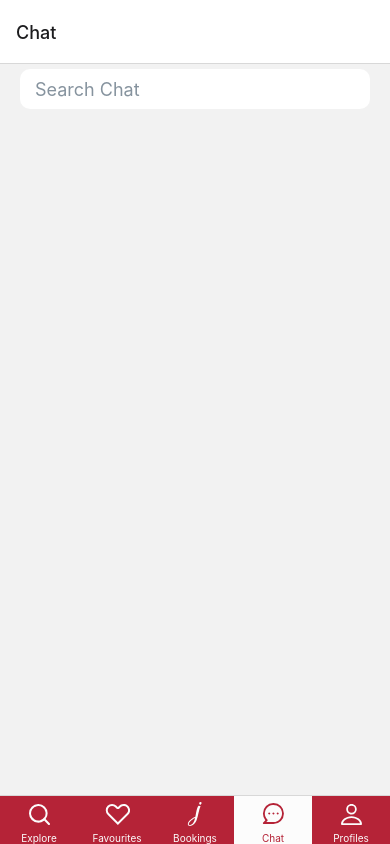
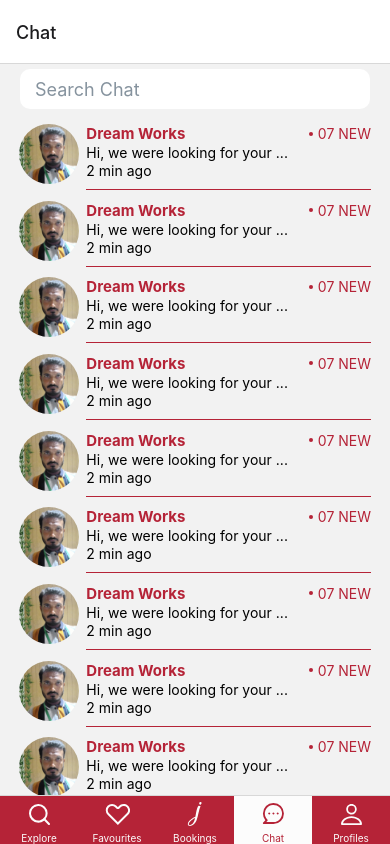
Before and after one commit to majidgeeks/WorkSpace-App, a React Native app: screen /Chat in a window 390 px wide. Built offline with nearby package versions, Linux system fonts and the light colour scheme.

Commit message:
Favourites and chat Screen ui completed with flat-list render

```diff
--- a/src/screens/ChatScreen.tsx
+++ b/src/screens/ChatScreen.tsx
@@ -1,9 +1,94 @@
 import * as React from 'react';
-import {Text, View, StyleSheet} from 'react-native';
+import {Text, View, StyleSheet, Image, FlatList, FlatListProps} from 'react-native';
 import {useForm, Controller} from 'react-hook-form';
 import CustomInput from '../components/Input';
+import { Images } from '../assets/images';
+import { Color } from '../constants/Color';
+import { moderateScale } from 'react-native-size-matters';
 
 interface ChatScreenProps {}
+
+const chatsCard = [
+    {
+    id : 1,
+    image : Images.myPic,
+    title : "Dream Works",
+    message : "Hi, we were looking for your ...",
+    messageCount : "07 NEW",
+    messageTime : "2 min ago",
+},
+{
+    id : 2,
+    image : Images.myPic,
+    title : "Dream Works",
+    message : "Hi, we were looking for your ...",
+    messageCount : "07 NEW",
+    messageTime : "2 min ago"
+},
+{
+    id : 3,
+    image : Images.myPic,
+    title : "Dream Works",
+    message : "Hi, we were looking for your ...",
+    messageCount : "07 NEW",
+    messageTime : "2 min ago"
+},
+{
+    id : 4,
+    image : Images.myPic,
+    title : "Dream Works",
+    message : "Hi, we were looking for your ...",
+    messageCount : "07 NEW",
+    messageTime : "2 min ago"
+},
+{
+    id : 5,
+    image : Images.myPic,
+    title : "Dream Works",
+    message : "Hi, we were looking for your ...",
+    messageCount : "07 NEW",
+    messageTime : "2 min ago"
+},
+{
+    id : 6,
+    image : Images.myPic,
+    title : "Dream Works",
+    message : "Hi, we were looking for your ...",
+    messageCount : "07 NEW",
+    messageTime : "2 min ago"
+},  {
+    id : 7,
+    image : Images.myPic,
+    title : "Dream Works",
+    message : "Hi, we were looking for your ...",
+    messageCount : "07 NEW",
+    messageTime : "2 min ago"
+},
+{
+    id : 8,
+    image : Images.myPic,
+    title : "Dream Works",
+    message : "Hi, we were looking for your ...",
+    messageCount : "07 NEW",
+    messageTime : "2 min ago"
+},
+{
+    id : 9,
+    image : Images.myPic,
+    title : "Dream Works",
+    message : "Hi, we were looking for your ...",
+    messageCount : "07 NEW",
+    messageTime : "2 min ago"
+},
+{
+    id : 10,
+    image : Images.myPic,
+    title : "Dream Works",
+    message : "Hi, we were looking for your ...",
+    messageCount : "07 NEW",
+    messageTime : "2 min ago"
+},
+]
 
 const ChatScreen = (props: ChatScreenProps) => {
   const {
@@ -36,6 +121,29 @@ const ChatScreen = (props: ChatScreenProps) => {
           </>
         )}
       />
+      <FlatList
+       data={chatsCard}
+       renderItem={({item}) => (
+        <View style={{flexDirection:"row", width:"100%", justifyContent:"center", marginRight:moderateScale(5), marginBottom:moderateScale(10)}}>
+       <Image
+        source={item.image}
+        style={{width:60, height:60, borderRadius:50, marginRight:moderateScale(7), }}
+       />
+       <View style={{width:"73%", borderBottomWidth:1, paddingBottom:10, borderBottomColor:Color.primary}}>
+       <View style={{flexDirection:"row", justifyContent:"space-between", }}>
+        <Text style={{color:Color.primary, fontSize:15, fontWeight:"bold"}}>{item.title}</Text>
+           <View style={{flexDirection:'row', justifyContent:"center", alignItems:"center"}}>
+             <View style={{width:4, height:4, backgroundColor:Color.primary, borderRadius:50, marginRight:moderateScale(5)}}></View>
+             <Text style={{color:Color.primary}}>{item.messageCount}</Text>
+           </View>
+       </View>
+       <Text style={{marginVertical:moderateScale(1)}}>{item.message}</Text>
+       <Text>{item.messageTime}</Text>
+       </View>
+      </View>
+       )}
+       keyExtractor={index => `${index.id}`}
+      />
     </View>
   );
 };
--- a/src/screens/ExploreScreen.tsx
+++ b/src/screens/ExploreScreen.tsx
@@ -160,7 +160,7 @@ const EploreScreen = (props: EploreScreenProps) => {
               </TouchableOpacity>
               {showDatePicker ? (
                 <DateTimePicker
-                  onChange={(event, selectedDate) => {
+                  onChange={selectedDate => {
                     if (selectedDate) {
                       onChange(selectedDate);
                       setShowDatePicker(false);
@@ -179,7 +179,7 @@ const EploreScreen = (props: EploreScreenProps) => {
       </View>
       <View style={{height: '81%'}}>
         <View style={{marginTop: moderateScale(4)}}>
-          <Image style={{}} resizeMode="cover" source={Images.mapImag} />
+          <Image resizeMode="cover" source={Images.mapImag} />
         </View>
         {/* card start here */}
         <FlatList
@@ -188,8 +188,7 @@ const EploreScreen = (props: EploreScreenProps) => {
           renderItem={({item}) => (
             <View style={styles.flatListView}>
               <Image style={{width: '100%'}} source={item.image} />
-              <View
-                style={styles.flatlistView2}>
+              <View style={styles.flatlistView2}>
                 <Text style={styles.titleTxt}>{item.title}</Text>
                 <FavouritesIcon size={30} color={Color.darkGrey} />
               </View>
@@ -293,7 +292,7 @@ const styles = StyleSheet.create({
     width: '92%',
     padding: moderateScale(10),
   },
-  flatlistView2:{
+  flatlistView2: {
     flexDirection: 'row',
     width: '94%',
     justifyContent: 'space-between',
--- a/src/screens/FavouritesScreen.tsx
+++ b/src/screens/FavouritesScreen.tsx
@@ -21,7 +21,7 @@ const cardsData = [
     image: Images.moonImage,
     title: 'Warn Spaces',
     favourity: <FavouriteFilledIcon size={25} color={Color.primary} />,
-    unFavour: <FavouritesIcon size={25} color={Color.white} />,
+    unFavour: <FavouritesIcon size={25} color={Color.mapColor} />,
     gender: 'Female only ,',
     community: 'LGBTQ +2',
     usersImage: Images.moonImage,
@@ -32,7 +32,7 @@ const cardsData = [
     image: Images.moonImage,
     title: 'Warn Spaces',
     favourity: <FavouriteFilledIcon size={25} color={Color.primary} />,
-    unFavour: <FavouritesIcon size={25} color={Color.white} />,
+    unFavour: <FavouritesIcon size={25} color={Color.mapColor} />,
     gender: 'Female only ,',
     community: 'LGBTQ +2',
     usersImage: Images.moonImage,
@@ -43,7 +43,7 @@ const cardsData = [
     image: Images.moonImage,
     title: 'Warn Spaces',
     favourity: <FavouriteFilledIcon size={25} color={Color.primary} />,
-    unFavour: <FavouritesIcon size={25} color={Color.white} />,
+    unFavour: <FavouritesIcon size={25} color={Color.mapColor} />,
     gender: 'Female only ,',
     community: 'LGBTQ +2',
     usersImage: Images.moonImage,
@@ -54,7 +54,7 @@ const cardsData = [
     image: Images.moonImage,
     title: 'Warn Spaces',
     favourity: <FavouriteFilledIcon size={25} color={Color.primary} />,
-    unFavour: <FavouritesIcon size={25} color={Color.white} />,
+    unFavour: <FavouritesIcon size={25} color={Color.mapColor} />,
     gender: 'Female only ,',
     community: 'LGBTQ +2',
     usersImage: Images.moonImage,
@@ -65,7 +65,7 @@ const cardsData = [
     image: Images.moonImage,
     title: 'Warn Spaces',
     favourity: <FavouriteFilledIcon size={25} color={Color.primary} />,
-    unFavour: <FavouritesIcon size={25} color={Color.white} />,
+    unFavour: <FavouritesIcon size={25} color={Color.mapColor} />,
     gender: 'Female only ,',
     community: 'LGBTQ +2',
     usersImage: Images.moonImage,
@@ -76,7 +76,7 @@ const cardsData = [
     image: Images.moonImage,
     title: 'Warn Spaces',
     favourity: <FavouriteFilledIcon size={25} color={Color.primary} />,
-    unFavour: <FavouritesIcon size={25} color={Color.white} />,
+    unFavour: <FavouritesIcon size={25} color={Color.mapColor} />,
     gender: 'Female only ,',
     community: 'LGBTQ +2',
     usersImage: Images.moonImage,
@@ -87,7 +87,7 @@ const cardsData = [
     image: Images.moonImage,
     title: 'Warn Spaces',
     favourity: <FavouriteFilledIcon size={25} color={Color.primary} />,
-    unFavour: <FavouritesIcon size={25} color={Color.white} />,
+    unFavour: <FavouritesIcon size={25} color={Color.mapColor} />,
     gender: 'Female only ,',
     community: 'LGBTQ +2',
     usersImage: Images.moonImage,
@@ -98,7 +98,7 @@ const cardsData = [
     image: Images.moonImage,
     title: 'Warn Spaces',
     favourity: <FavouriteFilledIcon size={25} color={Color.primary} />,
-    unFavour: <FavouritesIcon size={25} color={Color.white} />,
+    unFavour: <FavouritesIcon size={25} color={Color.mapColor} />,
     gender: 'Female only ,',
     community: 'LGBTQ +2',
     usersImage: Images.moonImage,
@@ -113,14 +113,16 @@ const FavouritesScreen = (props: FavouritesScreenProps) => {
     console.log('index number', index);
     const updatedArray = [...selectedIcon];
     updatedArray.push(index);
+    console.log("updated array", updatedArray)
     setSelectedIcon(updatedArray);
-    console.log(selectedIcon);
+    console.log("selected icon",selectedIcon);
   };
 
   const changeIconToOutline = (index: number): void => {
     const updatedArray = [...selectedIcon];
     updatedArray.splice(index, 1);
     setSelectedIcon(updatedArray);
+    console.log("updatedArray",updatedArray)
   };
 
   return (
@@ -140,22 +142,10 @@ const FavouritesScreen = (props: FavouritesScreenProps) => {
         data={cardsData}
         renderItem={({item, index}) => (
           <View
-            style={{
-              flexDirection: 'row',
-              justifyContent: 'center',
-              marginVertical: moderateScale(10),
-              borderBottomWidth: 1,
-              borderBottomColor: Color.mapColor,
-              paddingBottom: moderateScale(10),
-            }}>
+            style={styles.cardsParent}>
             <Image
               source={item.image}
-              style={{
-                width: 150,
-                height: 100,
-                borderRadius: 10,
-                marginRight: moderateScale(5),
-              }}
+              style={styles.image}
             />
             <View
               style={{
@@ -193,15 +183,15 @@ const FavouritesScreen = (props: FavouritesScreenProps) => {
                 </View>
                 <View style={{marginLeft: moderateScale(10)}}>
                   {selectedIcon.includes(index) ? (
-                    <TouchableOpacity onPress={() => changeIconToFilled(index)}>
+                    <TouchableOpacity onPress={() => changeIconToOutline(index)}>
                       {item.favourity}
                     </TouchableOpacity>
-                  ) : (
+                   ) : (
                     <TouchableOpacity
-                      onPress={() => changeIconToOutline(index)}>
+                      onPress={() => changeIconToFilled(index)}>
                       {item.unFavour}
                     </TouchableOpacity>
-                  )}
+                   ) }
                 </View>
               </View>
             </View>
@@ -217,4 +207,18 @@ export default FavouritesScreen;
 
 const styles = StyleSheet.create({
   container: {flex: 1},
+  cardsParent:{
+    flexDirection: 'row',
+    justifyContent: 'center',
+    marginVertical: moderateScale(10),
+    borderBottomWidth: 1,
+    borderBottomColor: Color.mapColor,
+    paddingBottom: moderateScale(10),
+  },
+  image:{
+    width: 150,
+    height: 100,
+    borderRadius: 10,
+    marginRight: moderateScale(5),
+  },
 });
--- a/src/screens/SelectComScreen.tsx
+++ b/src/screens/SelectComScreen.tsx
@@ -132,7 +132,7 @@ const styles = StyleSheet.create({
     textAlign: 'center',
     color: '#B52337',
     fontSize: moderateScale(18),
-    marginVertical: 18,
+    marginVertical: moderateScale(18),
     fontWeight: '500',
   },
   tagView: {
```
Also changed, not shown: src/components/Header.tsx (+15 -4 lines), src/screens/ProfileScreen.tsx (+75 -60 lines).
